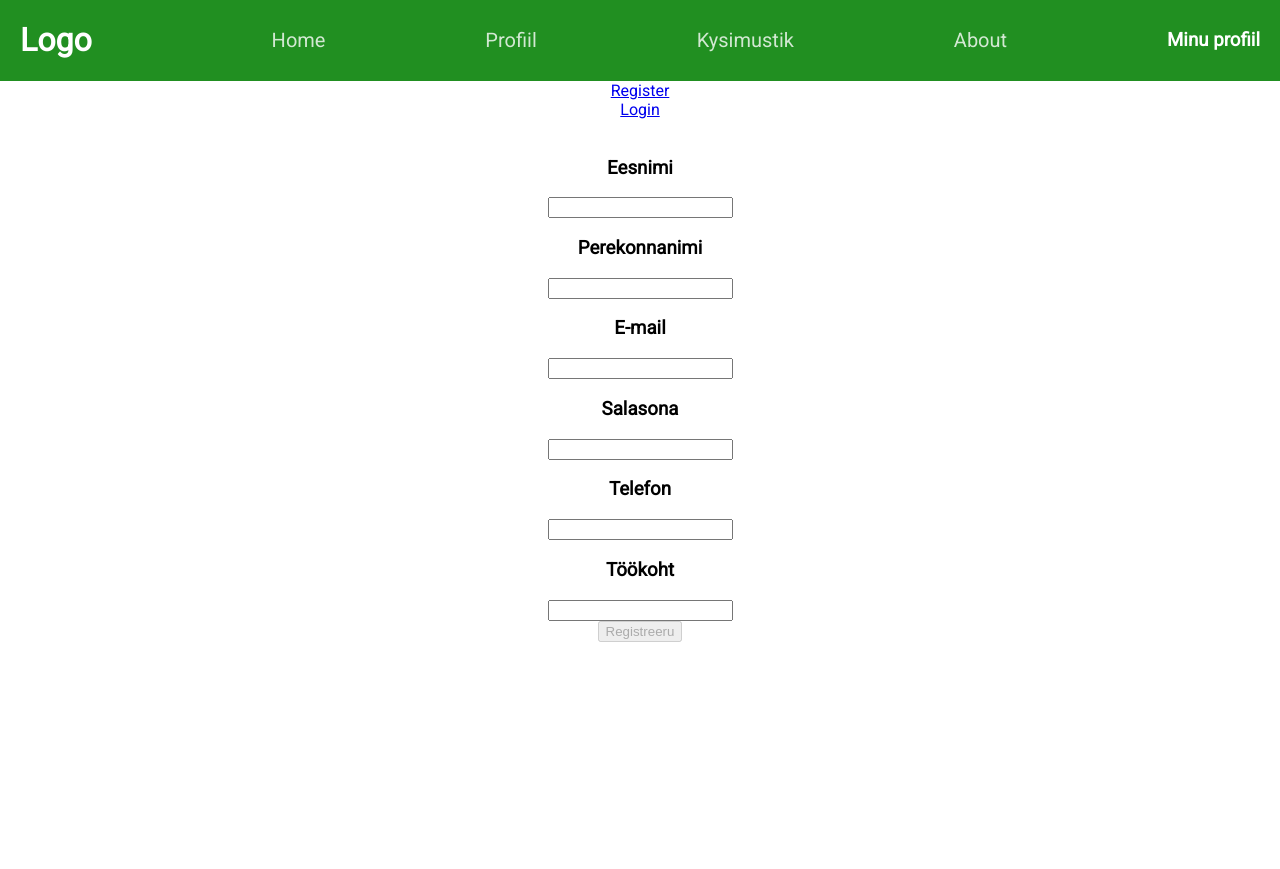
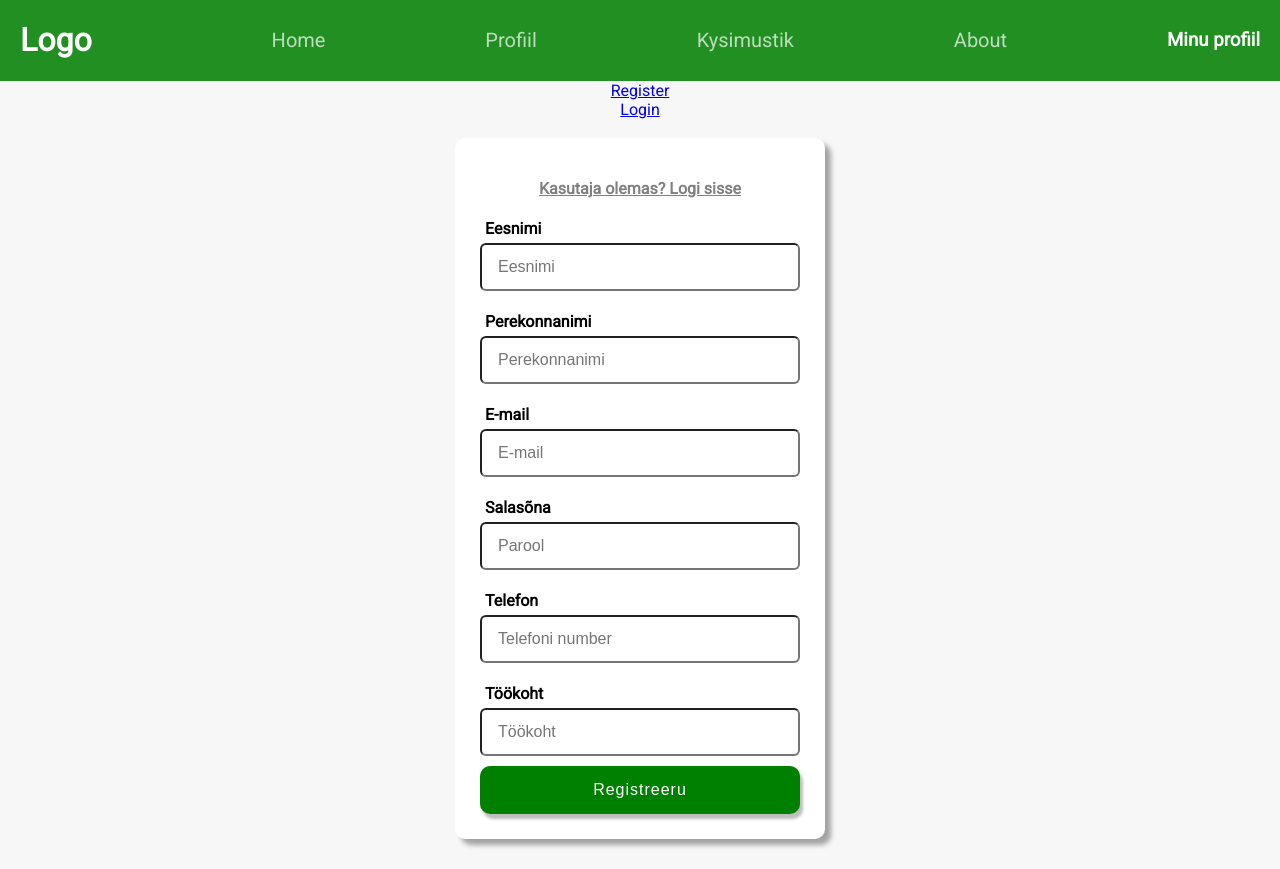
Before and after one commit to MaitJ/opetaja-prof-arengu-mudel, a React (Create React App) app in the folder client/: page /register in a window 1280 px wide. Before the commit the page ends 800 px from the top, so only its background shows below. Built offline with nearby package versions, Linux system fonts and the light colour scheme; no server answers.

Commit message:
Login ja Register CSS ning link highlight

```diff
--- a/client/src/Header.js
+++ b/client/src/Header.js
@@ -5,6 +5,9 @@ import { getAccessToken } from "./accessToken";
 import axios from 'axios';
 import jwtDecode from 'jwt-decode';
 import {useHistory} from 'react-router-dom';
+
+import { NavLink } from "react-router-dom";
+import {BrowserRouter as Router} from "react-router-dom";
 
 const Header = () => {
 
@@ -18,9 +21,18 @@ const Header = () => {
 
     const buttonStyle = {
         textDecoration: "none",
+        color: "rgba(255, 255, 255, 0.7)"
+    };
+
+    const buttonStyleSecondary = {
+        textDecoration: "none",
         color: "white"
     };
 
+    const activePage = {
+        color: '#fff',
+        textDecoration: 'underline'
+    }
 
     function logout () {
         axios.post('/logout').then((response) => {
@@ -51,24 +63,26 @@ const Header = () => {
 
     })
 
-
     return (
         <header>
             <div className="navbar-content">
-                <h1><Link to="/" style={buttonStyle}>Logo</Link></h1>
+                <h1><NavLink to="/" style={buttonStyleSecondary}>Logo</NavLink></h1>
                 <div>
-                    <Link to="/" style={buttonStyle}>Home</Link>
+                    <NavLink activeStyle={activePage} exact to="/" style={buttonStyle}>Home</NavLink>
                 </div>
                 <div>
-                    <Link to="/profile" style={buttonStyle}>Profiil</Link>
+                    <NavLink activeStyle={activePage} to="/profile" style={buttonStyle}>Profiil</NavLink>
                 </div>
                 <div>
-                    <Link to="/kysimustikud" style={buttonStyle}>Kysimustik</Link>
+                    <NavLink activeStyle={activePage} to="/kysimustikud" style={buttonStyle}>Kysimustik</NavLink>
                 </div>
                 <div>
-                    <Link to="/about" style={buttonStyle}>About</Link>
+                    <NavLink activeStyle={activePage} to="/about" style={buttonStyle}>About</NavLink>
                 </div>
-                <h3><Link to="/profile" style={buttonStyle}>Minu profiil</Link></h3>
+                <h3><NavLink to="/profile" style={buttonStyleSecondary}>Minu profiil</NavLink></h3>
+            </div>
+            <div className="profile-dropdown">
+                    <Link to="/">Logi välja</Link>
             </div>
             <div>
                 <Link to="/register">Register</Link>
--- a/client/src/Login.js
+++ b/client/src/Login.js
@@ -4,11 +4,18 @@ import validator from 'validator';
 import { getAccessToken } from "./accessToken";
 import jwtDecode from 'jwt-decode';
 import {useHistory, Redirect} from 'react-router-dom';
+import './css/Login.css';
+import { Link } from "react-router-dom";
 
 
 const Login = () => {
 
     const history = useHistory();
+
+    const hrefStyle = {
+        textDecoration: "underline",
+        color: "gray"
+    };
 
     const [loading, setLoading] = useState(false);
     const [email, setEmail] = useState("");
@@ -42,25 +49,35 @@ const Login = () => {
             console.log(error.response.status);
         })
 
+
     };
-
 
     return(
         <section className='login'>
-            <label>
+            <div className="page-login">
+                <div>
+                    <button id="login-id">Sisene ID-kaardiga</button>
+                </div>
+                <div>
+                    <button id="login-mobile">Sisene Mobiil-IDga</button>
+                </div>
+                <label>
                     <h3>E-mail</h3>
-                    <input type="email" name="email" id="email" onChange={e => {setEmail(e.target.value)}}/>
+                    <input className="email-input" placeholder="E-mail" type="email" name="email" id="email" onChange={e => {setEmail(e.target.value)}}/>
                 </label>
                 <label htmlFor="">
-                    <h3>Salasona</h3>
-                    <input type="password" id="password" name="password" onChange={e => {setPassword(e.target.value)}}/>
+                    <h3>Salasõna</h3>                    <input className="password-input" placeholder="Salasõna" type="password" id="password" name="password" onChange={e => {setPassword(e.target.value)}}/>
                 </label>
                 <div>
-                    <button type='submit' onClick={login}>Logi sisse</button>
+                    <button className="login-button" type='submit' onClick={login}>Logi sisse</button>
                 </div>
                 <div>
                     <span style={{fontWeight: 'bold',color: 'red'}}>{loginStatus}</span>
                 </div>
+                <div>
+                    <h4><Link to="/register" style={hrefStyle}>Registreeru kasutajaks</Link></h4>
+                </div>
+            </div>
         </section>
     );
 }
--- a/client/src/Register.js
+++ b/client/src/Register.js
@@ -2,10 +2,17 @@ import React, {useState} from 'react';
 import axios from 'axios';
 import validator from 'validator';
 import {useHistory} from 'react-router-dom';
+import './css/Login.css';
+import { Link } from "react-router-dom";
 
 const Register = () => {
 
     const history = useHistory();
+
+    const hrefStyle = {
+        textDecoration: "underline",
+        color: "gray"
+    };
 
     const [emailErr, setEmailErr] = useState("");
     const [passwordErr, setPasswordErr] = useState("");
@@ -63,43 +70,48 @@ const Register = () => {
 
     return (
         <section className='register'>
+            <div className='reg-page'>
+                <div>
+                    <h4><Link to="/login" style={hrefStyle}>Kasutaja olemas? Logi sisse</Link></h4>
+                </div>
                 <label>
                     <h3>Eesnimi</h3>
-                <input type="text" id="firstName" name="firstName" onChange={e => setFirstNameReg(e)}/>
+                    <input placeholder="Eesnimi" type="text" id="firstName" name="firstName" onChange={e => setFirstNameReg(e)}/>
                     <br/>
                 </label>
                 <label>
                     <h3>Perekonnanimi</h3>
-                <input type="text" id="lastName" name="lastName" onChange={e => setLastNameReg(e)}/>
+                    <input placeholder="Perekonnanimi" type="text" id="lastName" name="lastName" onChange={e => setLastNameReg(e)}/>
                     <br/>
                 </label>
                 <label>
                     <h3>E-mail</h3>
-                <input type="email" name="email" id="email" onChange={e => validateEmail(e)}/>
+                    <input placeholder="E-mail" type="email" name="email" id="email" onChange={e => validateEmail(e)}/>
                     <br/>
                     <span style={{fontWeight: 'bold',color: 'red'}}>{emailErr}</span>
                 </label>
                 <label htmlFor="">
-                <h3>Salasona</h3>
-                <input type="password" id="password" name="password" onChange={e => validatePassword(e)}/>
+                    <h3>Salasõna</h3>
+                    <input placeholder="Parool" type="password" id="password" name="password" onChange={e => validatePassword(e)}/>
                     <br/>
                     <span style={{fontWeight: 'bold',color: 'red'}}>{passwordErr}</span>
                 </label>
                 <label>
                     <h3>Telefon</h3>
-                <input type="tel" id="phone" name="phone" onChange={e => setPhoneReg(e)}/>
+                    <input placeholder="Telefoni number" type="tel" id="phone" name="phone" onChange={e => setPhoneReg(e)}/>
                     <br/>
                 </label>
                 <label>
                     <h3>Töökoht</h3>
-                <input type="text" id="job" name="job" onChange={e => setJobReg(e)}/>
+                    <input placeholder="Töökoht" type="text" id="job" name="job" onChange={e => setJobReg(e)}/>
                     <br/>
                 </label>
                 <div>
-                <button type='submit' onClick={register} disabled={passwordErr || emailErr || emailReg == "" || passwordReg == "" || phoneReg == "" || jobReg == ""}>Registreeru</button>
+                    <button id="register-button" className="reg-but" type='submit' onClick={register} disabled={passwordErr || emailErr || emailReg == "" || passwordReg == "" || phoneReg == "" || jobReg == ""}>Registreeru</button>
                 </div>
                 <div>
                     <span style={{fontWeight: 'bold',color: 'green'}}>{regStatus}</span>
+                </div>
             </div>
         </section>
 
--- a/client/src/css/Login.css
+++ b/client/src/css/Login.css
@@ -3,14 +3,118 @@
   flex-direction: column;
   align-items: center;
 } */
+body {
+  background-color: rgba(231, 231, 231, 0.3);
+}
+
+/* Register page CSS */
 
 @media all and (min-width: 480px) {
   .register {
-    padding: 60px 0;
+    padding-bottom: 30px;
+    display: inline-block;
   }
-
   .register form {
     margin: 0 auto;
     max-width: 320px;
   }
 }
+.register h3 {
+  display: flex;
+  font-size: 1em;
+  margin-left: 10px;
+  margin-bottom: 0;
+}
+#register-button {
+  background-color: green;
+  color: white;
+  font-size: 1em;
+  letter-spacing: 1px;
+  border-radius: 10px;
+  border: none;
+  transition: 0.3s;
+  box-shadow: 3px 5px 3px rgba(37, 37, 37, 0.3);
+}
+#register-button:hover{
+  background-color: rgb(3, 88, 3);
+  cursor: pointer;
+}
+.reg-page {
+  background-color: white;
+  border-radius: 10px;
+  padding: 20px;
+  box-shadow: 6px 6px 5px rgba(37, 37, 37, 0.4);
+}
+.register input {
+  display: inline-block;
+  padding: 1em;
+  border-radius: 6px;
+  font-size: 1em;
+  margin-bottom: 0;
+}
+.register span {
+  word-wrap: break-word;
+}
+
+/* Login page CSS */
+
+.login {
+  display: inline-block;
+  padding: 20px;
+  vertical-align: auto;
+  background-color: white;
+  border-radius: 10px;
+  box-shadow: 5px 5px 5px rgba(37, 37, 37, 0.4);
+}
+.page-intro {
+  display: inline-block;
+  vertical-align: top;
+  margin-left: 20px;
+}
+.page-login {
+  display: inline-block;
+}
+.login-button, #login-id, #login-mobile {
+  background-color: green;
+  color: white;
+  font-size: 1em;
+  letter-spacing: 1px;
+  border-radius: 10px;
+  padding: 1rem;
+  border: none;
+  transition: 0.3s;
+  box-shadow: 3px 5px 3px rgba(37, 37, 37, 0.3);
+}
+.login-button:hover {
+  background-color: rgb(6, 83, 6);
+  cursor: pointer;
+}
+.email-input, .password-input {
+  display: inline-block;
+  padding: 1em;
+  border-radius: 6px;
+  font-size: 1em;
+}
+#login-id:hover {
+  background-color: rgb(6, 83, 6);
+  cursor: pointer;
+}
+#login-mobile:hover {
+  background-color: rgb(6, 83, 6);
+  cursor: pointer;
+}
+.login h3 {
+  display: flex;
+  font-size: 1em;
+  margin-bottom: 0;
+  color: rgb(59, 59, 59);
+  margin-left: 10px;
+}
+.login-button, #login-id, #login-mobile, .email-input, .password-input, #register-button, .register input {
+  width: 20em;
+  height: 3em;
+  margin: 5px;
+  -moz-box-sizing: border-box;
+  -webkit-box-sizing: border-box;
+  box-sizing: border-box;
+}
--- a/client/src/css/style.css
+++ b/client/src/css/style.css
@@ -5,7 +5,7 @@ body {
     padding: 0;
     font-family: 'Roboto', sans-serif;
 }
-/* Navigation bar styles */
+/* Navigation bar */
 .navbar-content {
     background-color: rgb(33, 143, 33);
     display: flex;
@@ -13,19 +13,21 @@ body {
     justify-content: space-between;
     align-items: center;
 }
-.navbar-content h1, .navbar-content h3 {
+.navbar-content > h1, .navbar-content > h3 {
     margin-left: 20px;
     margin-right: 20px;
     color: white;
 }
-.navbar-content div {
-    opacity: 0.8;
+.navbar-content > div {
     margin-left: 20px;
     font-size: 20px;
     transition: 0.5s;
 }
-.navbar-content div:hover {
-    opacity: 1;
+.navbar-content > div:hover {
     transform: translateY(-3px);
     text-decoration: underline;
 }
+/* My profile dropdown menu */
+.profile-dropdown {
+    display: none;
+}
```
Lines whose indentation alone changed are shown as unchanged.
